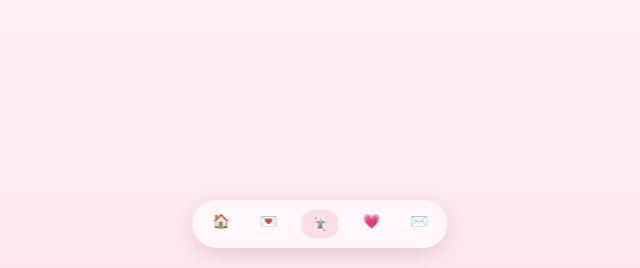
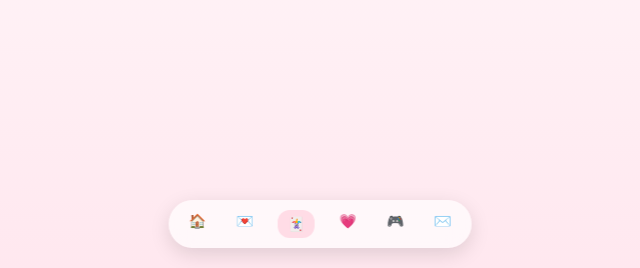
Before and after one commit to Kai1020/daily_message, a Flask app: page /cards in a window 1280 px wide. Shown: the part 532-800 px from the top of the page, without its empty margins (320-960 px from the left). Run offline with Flask 3, Linux system fonts and the light colour scheme.

Commit message:
Update base.html

```diff
--- a/templates/base.html
+++ b/templates/base.html
@@ -83,6 +83,10 @@ body{
   <form action="/daily"><button class="nav-btn {% if request.path=='/daily' %}active{% endif %}">💌</button></form>
   <form action="/cards"><button class="nav-btn {% if request.path=='/cards' %}active{% endif %}">🃏</button></form>
   <form action="/meter"><button class="nav-btn {% if request.path=='/meter' %}active{% endif %}">💗</button></form>
+
+  <!-- ⭐ ADD THIS GAME BUTTON -->
+  <form action="/game"><button class="nav-btn {% if request.path=='/game' %}active{% endif %}">🎮</button></form>
+
   <form action="/message"><button class="nav-btn {% if request.path=='/message' %}active{% endif %}">✉️</button></form>
 </div>
 
```
